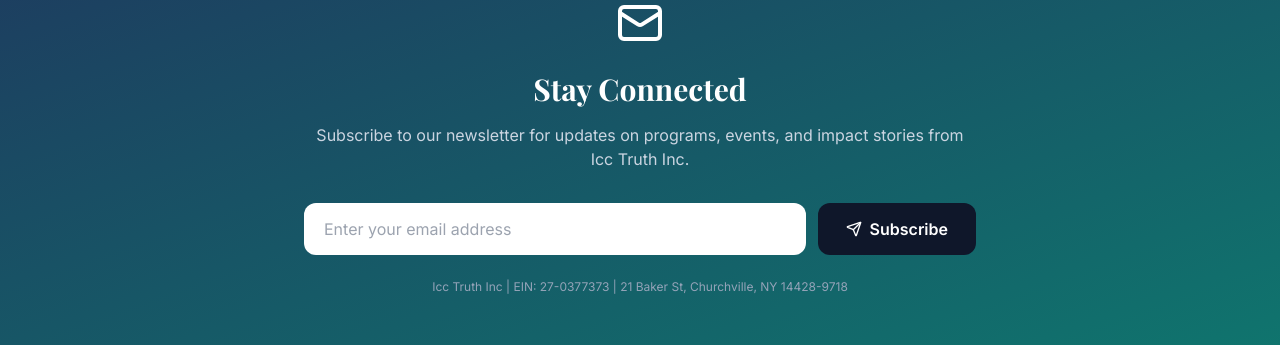
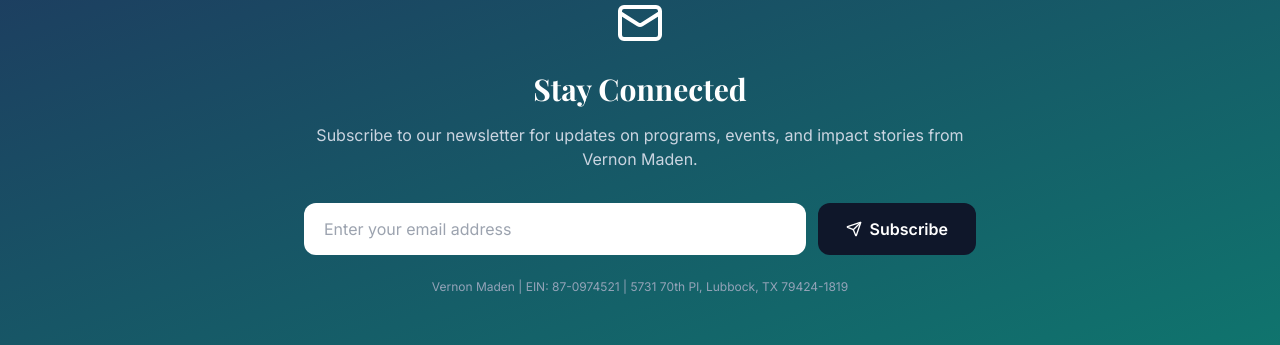
Before and after one commit to irmafiguero199/icctruthinc.com, a React (Vite) app in the folder icctruthinc-website/: page / in a window 1280 px wide. Shown: the part 2500-2845 px from the top of the page. Built offline with nearby package versions, Linux system fonts and the light colour scheme.

Commit message:
Update newsletter content and contact information

```diff
--- a/icctruthinc-website/src/components/Newsletter.jsx
+++ b/icctruthinc-website/src/components/Newsletter.jsx
@@ -19,7 +19,7 @@ const Newsletter = () => {
         <Mail className="w-12 h-12 mx-auto mb-6 text-primary-400" />
         <h3 className="text-3xl font-bold mb-4 font-serif">Stay Connected</h3>
         <p className="text-slate-300 mb-8">
-          Subscribe to our newsletter for updates on programs, events, and impact stories from Icc Truth Inc.
+          Subscribe to our newsletter for updates on programs, events, and impact stories from Vernon Maden.
         </p>
         {submitted ? (
           <div className="bg-white/10 backdrop-blur-sm border border-white/20 rounded-xl p-6">
@@ -43,7 +43,7 @@ const Newsletter = () => {
           </form>
         )}
         <p className="text-xs text-slate-400 mt-6">
-          Icc Truth Inc | EIN: 27-0377373 | 21 Baker St, Churchville, NY 14428-9718
+          Vernon Maden | EIN: 87-0974521 | 5731 70th Pl, Lubbock, TX 79424-1819
         </p>
       </div>
     </section>
```
